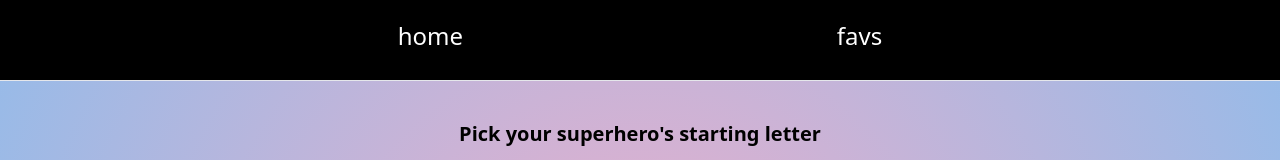
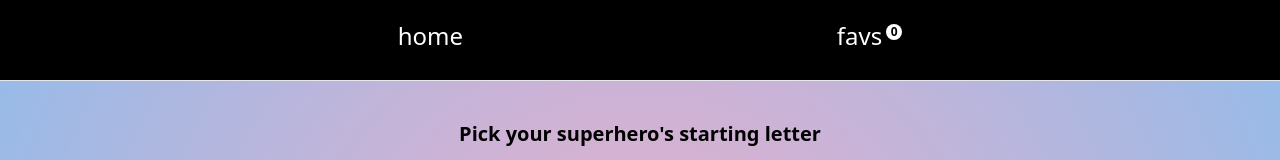
Before and after one commit to stefanm3000/superhero-mobx-tailwind-app, a React (Create React App) app: page / in a window 1280 px wide. Shown: the top 160 px of the page. Built offline with nearby package versions, Linux system fonts and the light colour scheme.

Commit message:
add fav number to nav

```diff
--- a/src/components/navbar/index.jsx
+++ b/src/components/navbar/index.jsx
@@ -1,7 +1,13 @@
 import React from "react";
 import { Link } from "react-router-dom";
 
+import { useObserver } from "mobx-react";
+import { useHeroesStore } from "../../mobx/heroes-context/HeroesContext";
+
 const Navbar = () => {
+  const heroesStore = useHeroesStore();
+  const favsNumber = useObserver(() => heroesStore.heroes.length);
+
   return (
     <header className="flex flex-row items-baseline justify-evenly bg-black border-b p-6 pb-0 md:pb-4 fixed w-full z-10 top-0">
       <div className="flex items-center justify-between mb-4 ">
@@ -14,10 +20,18 @@ const Navbar = () => {
       <div className="flex items-center justify-between mb-4 ">
         <h1 className="leading-none text-2xl text-white">
           <Link
-            className="no-underline text-white hover:text-blue-500"
+            className="no-underline text-white hover:text-blue-500 flex"
             to="/favs"
           >
-            favs
+            favs{"  "}
+            <div className="relative bg-white">
+              <span
+                className="font-semibold text-xs w-4 absolute top-0 left-1 text-center bg-white rounded-full text-black
+            "
+              >
+                {favsNumber}
+              </span>
+            </div>
           </Link>
         </h1>
       </div>
```
